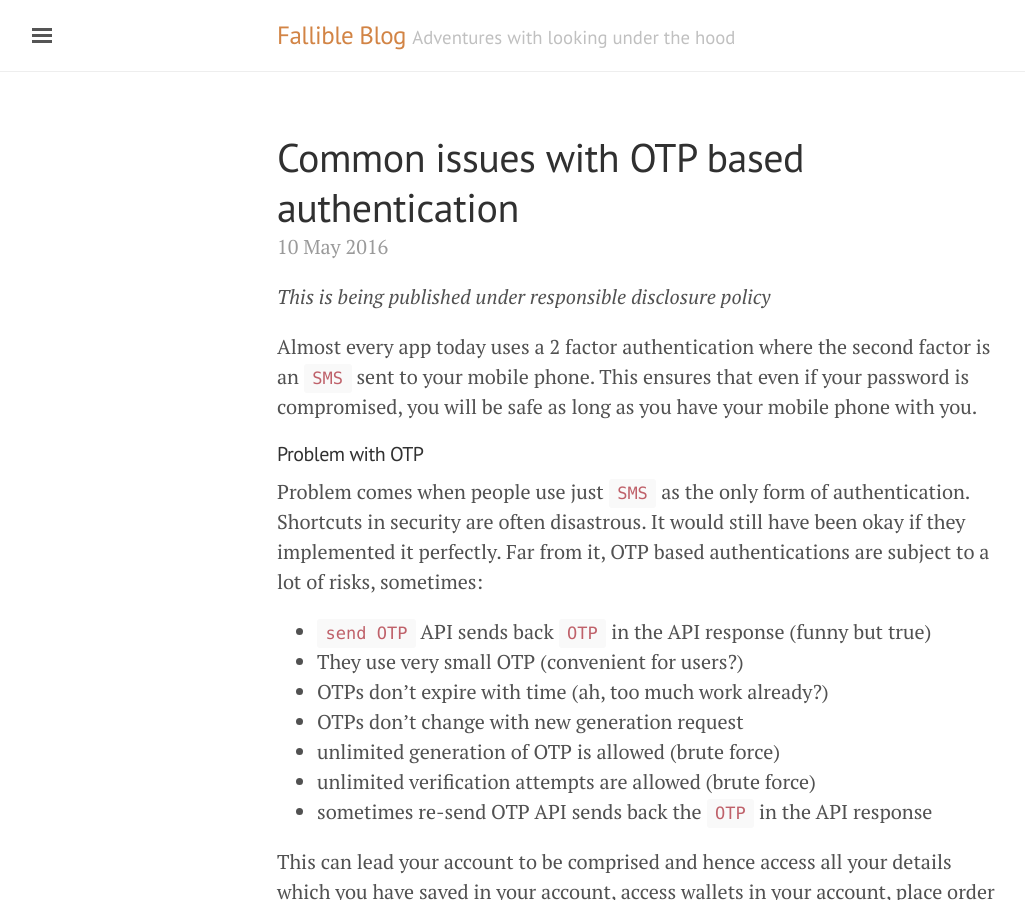
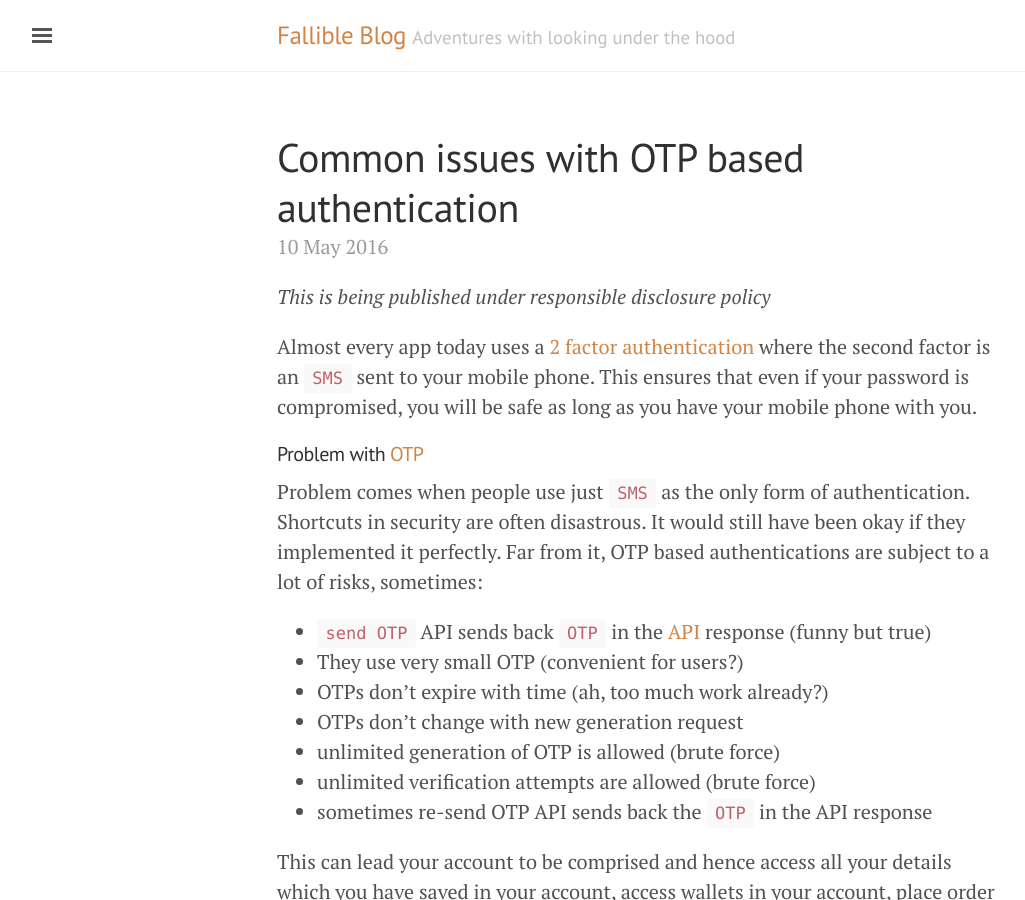
Before and after one commit to FallibleInc/blog, a Jekyll site: the page built from _posts/2016-05-10-otp-based-authentication-and-urbanclap.md, in a window 1280 px wide and 900 px high. Shown: the whole window, without its empty margins (3-1028 px from the left). Built offline with Jekyll 4.4.1, drawn with Linux system fonts in a browser that asks for light colours; comment, search, counter and statistics services are not loaded; part of the change alters nothing that is shown.

```diff
--- a/_posts/2016-05-10-otp-based-authentication-and-urbanclap.md
+++ b/_posts/2016-05-10-otp-based-authentication-and-urbanclap.md
@@ -6,12 +6,12 @@ published: true
 
 *This is being published under responsible disclosure policy*
 
-Almost every app today uses a 2 factor authentication where the second factor is an `SMS` sent to your mobile phone. This ensures that even if your password is compromised, you will be safe as long as you have your mobile phone with you.
+Almost every app today uses a [2 factor authentication](https://en.wikipedia.org/wiki/Two-factor_authentication) where the second factor is an `SMS` sent to your mobile phone. This ensures that even if your password is compromised, you will be safe as long as you have your mobile phone with you.
 
-##### Problem with OTP
+##### Problem with [OTP](https://en.wikipedia.org/wiki/One-time_password)
 Problem comes when people use just `SMS` as the only form of authentication. Shortcuts in security are often disastrous. It would still have been okay if they implemented it perfectly. Far from it, OTP based authentications are subject to a lot of risks, sometimes:
 
-* `send OTP` API sends back `OTP` in the API response (funny but true)
+* `send OTP` API sends back `OTP` in the [API](https://en.wikipedia.org/wiki/Application_programming_interface) response (funny but true)
 * They use very small OTP (convenient for users?)
 * OTPs don't expire with time (ah, too much work already?)
 * OTPs don't change with new generation request
```
